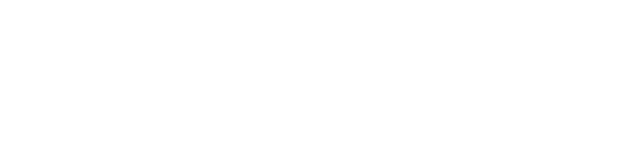
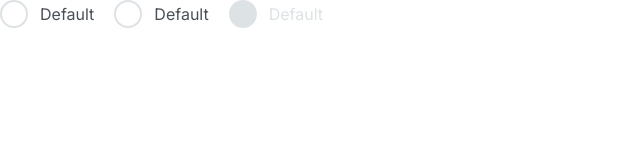
Before and after one commit to js-tasks-ru/htmlcss-20220519_night-raven, a website: page 07-lection5/02-radio/index.html in a window 1280 px wide. Shown: the whole page, without its empty margins (0-640 px from the left). Drawn offline with Linux system fonts and the light colour scheme.

Commit message:
create radio buttons

```diff
--- a/07-lection5/02-radio/index.html
+++ b/07-lection5/02-radio/index.html
@@ -6,6 +6,34 @@
         <link rel="stylesheet" href="./radio.css">
     </head>
     <body>
-
+        <form action="" class="form">
+            <label class="radio">
+                <input type="radio" name="radio" class="radio__input">
+                <div class="radio__state">
+                    <div class="radio__control">
+                        <div class="radio__selected"></div>
+                    </div>
+                    <div class="radio__title">Default</div>
+                </div>
+            </label>
+            <label class="radio">
+                <input type="radio" name="radio" class="radio__input">
+                <div class="radio__state">
+                    <div class="radio__control">
+                        <div class="radio__selected"></div>
+                    </div>
+                    <div class="radio__title">Default</div>
+                </div>
+            </label>
+            <label  class="radio">
+                <input type="radio" disabled class="radio__input">
+                <div class="radio__state">
+                    <div class="radio__control">
+                        <div class="radio__selected"></div>
+                    </div>
+                    <div class="radio__title">Default</div>
+                </div>
+            </label>
+        </form>
     </body>
 </html>
--- a/07-lection5/02-radio/radio.css
+++ b/07-lection5/02-radio/radio.css
@@ -0,0 +1,53 @@
+form {
+    display: flex;
+    align-items: center;
+    gap: 20px;
+}
+.radio__input {
+    position: absolute;
+    opacity: 0;
+}
+.radio__input:checked ~ .radio__state .radio__selected {
+    background-color: var(--blue-1);
+}
+.radio__state {
+    cursor: pointer;
+    display: inline-flex;
+    align-items: center;
+    gap:12px
+}
+.radio__control {
+    box-sizing: border-box;
+    background-color: var(--white);
+    border: 2px solid var(--grey-2);
+    border-radius: 4px;
+    width: 28px;
+    height: 28px;
+    border-radius: 14px;
+    display: flex;
+    align-items: center;
+    justify-content: center;
+}
+.radio__selected {
+    width: 18px;
+    height: 18px;
+    border-radius: 14px;
+}
+.radio__title {
+    font-family: 'Inter';
+    font-size: 16px;
+    line-height: 24px;
+    color: #495057;
+}
+.radio__input:disabled ~ .radio__state .radio__control {
+    background-color: var(--grey-2);
+}
+.radio__input:disabled ~ .radio__state .radio__icon {
+    display: none;
+}
+.radio__input:disabled ~ .radio__state .radio__title {
+    color: var(--grey-2);;
+}
+.radio__input:focus ~ .radio__state .radio__title {
+    text-decoration: underline;
+}
```
